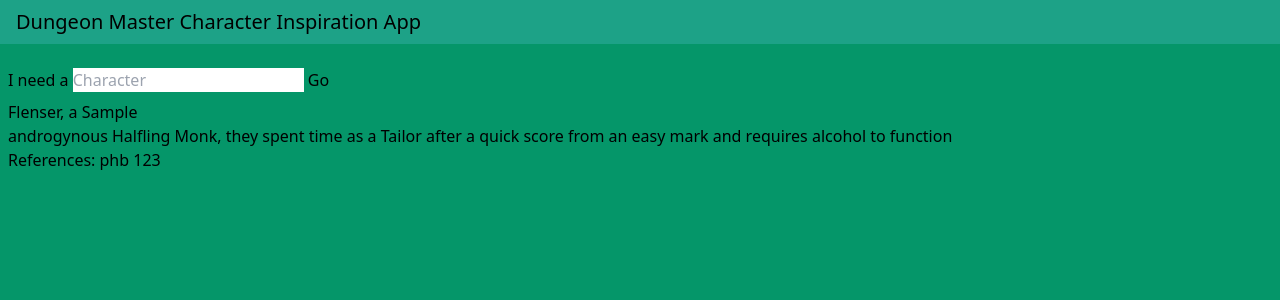
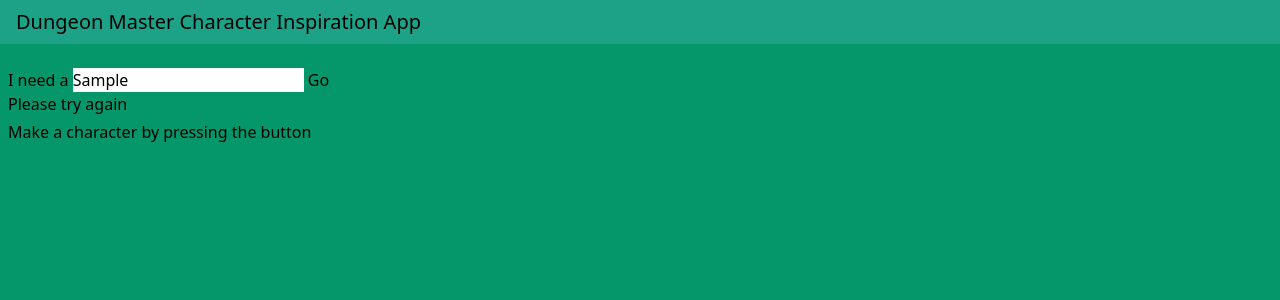
Before and after one commit to Wraith908/personal-website, a React (Create React App) app: page / in a window 1280 px wide. Both pictures are taken after typing "Sample" into the empty fields and a click on the button "Go". Shown: the top 300 px of the page. Built offline with nearby package versions, Linux system fonts and the light colour scheme.

Commit message:
INPUT CHECKING
INPUT CHECKING

```diff
--- a/src/components/Card.tsx
+++ b/src/components/Card.tsx
@@ -2,7 +2,7 @@ import '../output.css';
 import { useState, useEffect } from 'react';
 import { Card } from '../models/Card';
 
-export default function CharCard(props: {char: Card, key: number}) {
+export default function CharCard(props: {char: Card}) {
     const [charType, setCharType] = useState('');
     const [charName, setCharName] = useState('');
     const [charDescriptor, setCharDescriptor] = useState('');
--- a/src/components/Main.tsx
+++ b/src/components/Main.tsx
@@ -17,6 +17,7 @@ export default function Main() {
     const [charType, setCharType] = useState<string>('');
     const [charList, setCharList] = useState<Card[]>([]);
     const [count, setCount] = useState(0);
+    const [inputError, setInputError] = useState(false);
     const vowels = dataSyllables['Vowels'];
     const nonvowels = dataSyllables['Non-vowels'];
     const endings   = dataSyllables['post-vowel-end-only'];
@@ -36,12 +37,17 @@ export default function Main() {
         */
         e.preventDefault();
         /* verify charType */
-        enum charTypes {'Character','Villain','Lackey','Monster','Hero','Sidekick'}
-
+        enum charTypes {'Character','Villain','Lackey','Monster','Hero','Sidekick'};
+        var tightrope: boolean;
+        tightrope = false;
+        Object.values(charTypes).forEach((value) => {
+            if (value === charType) {tightrope = true}
+        })
+        if (tightrope) {
             var card = new Card();
             card.setHeader(charType);
             /*Name*/
-        card.setFirstName(genFirstName() );
+            card.setFirstName(genFirstName());
             card.setLastName(surnames[Math.floor(Math.random() * surnames.length )]);
             /*Ancestry, gender presentation, class*/
             card.setGenderPres(genders[Math.floor(Math.random() * genders.length)]);
@@ -56,7 +62,11 @@ export default function Main() {
             charList.unshift(card);
             setCharList(charList);
             setCharType('');
-        setCount(count + 1);
+            setInputError(false);
+        } else {
+            setInputError(true);
+        }
+
     }
 
 
@@ -69,7 +79,9 @@ export default function Main() {
             <br />
             <div>
                 <form className="pl-2"  onSubmit={GenerateNewChar}>
-                    <p>I need a <input list="CharTypes" placeholder = "Character" value={charType} onChange={e =>setCharType(e.target.value)}/> <button>Go</button></p>
+                    <p>I need a {inputError ?
+                    <input list="CharTypes" placeholder = "Character" value={charType} onChange={e =>setCharType(e.target.value)} className='border-orange-700'/>:
+                    <input list="CharTypes" placeholder = "Character" value={charType} onChange={e =>setCharType(e.target.value)}/>} <button>Go</button></p>
                     <datalist id = "CharTypes">
                         <option value = "Character"/>
                         {/*Villains*/}
@@ -80,6 +92,7 @@ export default function Main() {
                         <option value = "Hero"/>
                         <option value = "Sidekick"/>
                     </datalist>
+                    {inputError && <p>Please try again</p>}
                 </form>
                 <div id="CardList">
                     {charList.length === 0 ?
```
Lines whose indentation alone changed are shown as unchanged.
